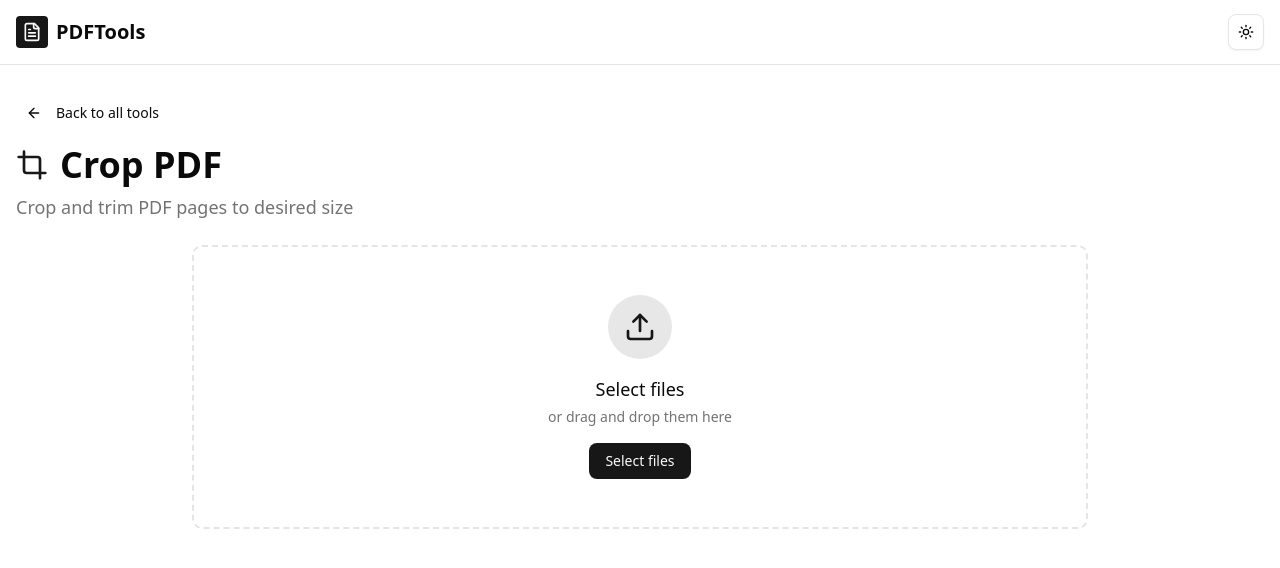
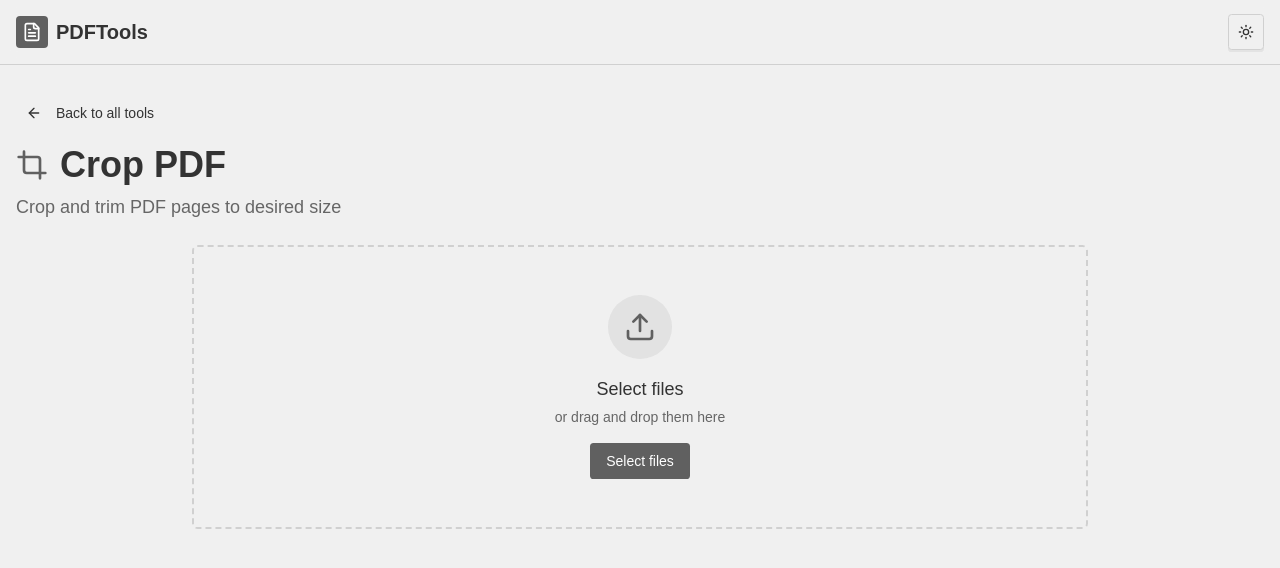
Before and after one commit to peterdinis/PDF-Tools, a Next.js app: page /crop in a window 1280 px wide. Shown: the top 568 px of the page. Built offline with nearby package versions, Linux system fonts and the light colour scheme.

Commit message:
feat: Update thing and preload

```diff
--- a/app/globals.css
+++ b/app/globals.css
@@ -3,113 +3,165 @@
 
 @custom-variant dark (&:is(.dark *));
 
+:root {
+  --background: oklch(0.9551 0 0);
+  --foreground: oklch(0.3211 0 0);
+  --card: oklch(0.9702 0 0);
+  --card-foreground: oklch(0.3211 0 0);
+  --popover: oklch(0.9702 0 0);
+  --popover-foreground: oklch(0.3211 0 0);
+  --primary: oklch(0.4891 0 0);
+  --primary-foreground: oklch(1.0000 0 0);
+  --secondary: oklch(0.9067 0 0);
+  --secondary-foreground: oklch(0.3211 0 0);
+  --muted: oklch(0.8853 0 0);
+  --muted-foreground: oklch(0.5103 0 0);
+  --accent: oklch(0.8078 0 0);
+  --accent-foreground: oklch(0.3211 0 0);
+  --destructive: oklch(0.5594 0.1900 25.8625);
+  --destructive-foreground: oklch(1.0000 0 0);
+  --border: oklch(0.8576 0 0);
+  --input: oklch(0.9067 0 0);
+  --ring: oklch(0.4891 0 0);
+  --chart-1: oklch(0.4891 0 0);
+  --chart-2: oklch(0.4863 0.0361 196.0278);
+  --chart-3: oklch(0.6534 0 0);
+  --chart-4: oklch(0.7316 0 0);
+  --chart-5: oklch(0.8078 0 0);
+  --sidebar: oklch(0.9370 0 0);
+  --sidebar-foreground: oklch(0.3211 0 0);
+  --sidebar-primary: oklch(0.4891 0 0);
+  --sidebar-primary-foreground: oklch(1.0000 0 0);
+  --sidebar-accent: oklch(0.8078 0 0);
+  --sidebar-accent-foreground: oklch(0.3211 0 0);
+  --sidebar-border: oklch(0.8576 0 0);
+  --sidebar-ring: oklch(0.4891 0 0);
+  --font-sans: Montserrat, sans-serif;
+  --font-serif: Georgia, serif;
+  --font-mono: Fira Code, monospace;
+  --radius: 0.35rem;
+  --shadow-x: 0px;
+  --shadow-y: 2px;
+  --shadow-blur: 0px;
+  --shadow-spread: 0px;
+  --shadow-opacity: 0.15;
+  --shadow-color: hsl(0 0% 20% / 0.1);
+  --shadow-2xs: 0px 2px 0px 0px hsl(0 0% 20% / 0.07);
+  --shadow-xs: 0px 2px 0px 0px hsl(0 0% 20% / 0.07);
+  --shadow-sm: 0px 2px 0px 0px hsl(0 0% 20% / 0.15), 0px 1px 2px -1px hsl(0 0% 20% / 0.15);
+  --shadow: 0px 2px 0px 0px hsl(0 0% 20% / 0.15), 0px 1px 2px -1px hsl(0 0% 20% / 0.15);
+  --shadow-md: 0px 2px 0px 0px hsl(0 0% 20% / 0.15), 0px 2px 4px -1px hsl(0 0% 20% / 0.15);
+  --shadow-lg: 0px 2px 0px 0px hsl(0 0% 20% / 0.15), 0px 4px 6px -1px hsl(0 0% 20% / 0.15);
+  --shadow-xl: 0px 2px 0px 0px hsl(0 0% 20% / 0.15), 0px 8px 10px -1px hsl(0 0% 20% / 0.15);
+  --shadow-2xl: 0px 2px 0px 0px hsl(0 0% 20% / 0.38);
+  --tracking-normal: 0em;
+  --spacing: 0.25rem;
+}
+
+.dark {
+  --background: oklch(0.2178 0 0);
+  --foreground: oklch(0.8853 0 0);
+  --card: oklch(0.2435 0 0);
+  --card-foreground: oklch(0.8853 0 0);
+  --popover: oklch(0.2435 0 0);
+  --popover-foreground: oklch(0.8853 0 0);
+  --primary: oklch(0.7058 0 0);
+  --primary-foreground: oklch(0.2178 0 0);
+  --secondary: oklch(0.3092 0 0);
+  --secondary-foreground: oklch(0.8853 0 0);
+  --muted: oklch(0.2850 0 0);
+  --muted-foreground: oklch(0.5999 0 0);
+  --accent: oklch(0.3715 0 0);
+  --accent-foreground: oklch(0.8853 0 0);
+  --destructive: oklch(0.6591 0.1530 22.1703);
+  --destructive-foreground: oklch(1.0000 0 0);
+  --border: oklch(0.3290 0 0);
+  --input: oklch(0.3092 0 0);
+  --ring: oklch(0.7058 0 0);
+  --chart-1: oklch(0.7058 0 0);
+  --chart-2: oklch(0.6714 0.0339 206.3482);
+  --chart-3: oklch(0.5452 0 0);
+  --chart-4: oklch(0.4604 0 0);
+  --chart-5: oklch(0.3715 0 0);
+  --sidebar: oklch(0.2393 0 0);
+  --sidebar-foreground: oklch(0.8853 0 0);
+  --sidebar-primary: oklch(0.7058 0 0);
+  --sidebar-primary-foreground: oklch(0.2178 0 0);
+  --sidebar-accent: oklch(0.3715 0 0);
+  --sidebar-accent-foreground: oklch(0.8853 0 0);
+  --sidebar-border: oklch(0.3290 0 0);
+  --sidebar-ring: oklch(0.7058 0 0);
+  --font-sans: Inter, sans-serif;
+  --font-serif: Georgia, serif;
+  --font-mono: Fira Code, monospace;
+  --radius: 0.35rem;
+  --shadow-x: 0px;
+  --shadow-y: 2px;
+  --shadow-blur: 0px;
+  --shadow-spread: 0px;
+  --shadow-opacity: 0.15;
+  --shadow-color: hsl(0 0% 20% / 0.1);
+  --shadow-2xs: 0px 2px 0px 0px hsl(0 0% 20% / 0.07);
+  --shadow-xs: 0px 2px 0px 0px hsl(0 0% 20% / 0.07);
+  --shadow-sm: 0px 2px 0px 0px hsl(0 0% 20% / 0.15), 0px 1px 2px -1px hsl(0 0% 20% / 0.15);
+  --shadow: 0px 2px 0px 0px hsl(0 0% 20% / 0.15), 0px 1px 2px -1px hsl(0 0% 20% / 0.15);
+  --shadow-md: 0px 2px 0px 0px hsl(0 0% 20% / 0.15), 0px 2px 4px -1px hsl(0 0% 20% / 0.15);
+  --shadow-lg: 0px 2px 0px 0px hsl(0 0% 20% / 0.15), 0px 4px 6px -1px hsl(0 0% 20% / 0.15);
+  --shadow-xl: 0px 2px 0px 0px hsl(0 0% 20% / 0.15), 0px 8px 10px -1px hsl(0 0% 20% / 0.15);
+  --shadow-2xl: 0px 2px 0px 0px hsl(0 0% 20% / 0.38);
+}
+
 @theme inline {
   --color-background: var(--background);
   --color-foreground: var(--foreground);
-  --font-sans: var(--font-geist-sans);
-  --font-mono: var(--font-geist-mono);
+  --color-card: var(--card);
+  --color-card-foreground: var(--card-foreground);
+  --color-popover: var(--popover);
+  --color-popover-foreground: var(--popover-foreground);
+  --color-primary: var(--primary);
+  --color-primary-foreground: var(--primary-foreground);
+  --color-secondary: var(--secondary);
+  --color-secondary-foreground: var(--secondary-foreground);
+  --color-muted: var(--muted);
+  --color-muted-foreground: var(--muted-foreground);
+  --color-accent: var(--accent);
+  --color-accent-foreground: var(--accent-foreground);
+  --color-destructive: var(--destructive);
+  --color-destructive-foreground: var(--destructive-foreground);
+  --color-border: var(--border);
+  --color-input: var(--input);
+  --color-ring: var(--ring);
+  --color-chart-1: var(--chart-1);
+  --color-chart-2: var(--chart-2);
+  --color-chart-3: var(--chart-3);
+  --color-chart-4: var(--chart-4);
+  --color-chart-5: var(--chart-5);
+  --color-sidebar: var(--sidebar);
+  --color-sidebar-foreground: var(--sidebar-foreground);
+  --color-sidebar-primary: var(--sidebar-primary);
+  --color-sidebar-primary-foreground: var(--sidebar-primary-foreground);
+  --color-sidebar-accent: var(--sidebar-accent);
+  --color-sidebar-accent-foreground: var(--sidebar-accent-foreground);
+  --color-sidebar-border: var(--sidebar-border);
   --color-sidebar-ring: var(--sidebar-ring);
-  --color-sidebar-border: var(--sidebar-border);
-  --color-sidebar-accent-foreground: var(--sidebar-accent-foreground);
-  --color-sidebar-accent: var(--sidebar-accent);
-  --color-sidebar-primary-foreground: var(--sidebar-primary-foreground);
-  --color-sidebar-primary: var(--sidebar-primary);
-  --color-sidebar-foreground: var(--sidebar-foreground);
-  --color-sidebar: var(--sidebar);
-  --color-chart-5: var(--chart-5);
-  --color-chart-4: var(--chart-4);
-  --color-chart-3: var(--chart-3);
-  --color-chart-2: var(--chart-2);
-  --color-chart-1: var(--chart-1);
-  --color-ring: var(--ring);
-  --color-input: var(--input);
-  --color-border: var(--border);
-  --color-destructive: var(--destructive);
-  --color-accent-foreground: var(--accent-foreground);
-  --color-accent: var(--accent);
-  --color-muted-foreground: var(--muted-foreground);
-  --color-muted: var(--muted);
-  --color-secondary-foreground: var(--secondary-foreground);
-  --color-secondary: var(--secondary);
-  --color-primary-foreground: var(--primary-foreground);
-  --color-primary: var(--primary);
-  --color-popover-foreground: var(--popover-foreground);
-  --color-popover: var(--popover);
-  --color-card-foreground: var(--card-foreground);
-  --color-card: var(--card);
+
+  --font-sans: var(--font-sans);
+  --font-mono: var(--font-mono);
+  --font-serif: var(--font-serif);
+
   --radius-sm: calc(var(--radius) - 4px);
   --radius-md: calc(var(--radius) - 2px);
   --radius-lg: var(--radius);
   --radius-xl: calc(var(--radius) + 4px);
-}
 
-:root {
-  --radius: 0.625rem;
-  --background: oklch(1 0 0);
-  --foreground: oklch(0.145 0 0);
-  --card: oklch(1 0 0);
-  --card-foreground: oklch(0.145 0 0);
-  --popover: oklch(1 0 0);
-  --popover-foreground: oklch(0.145 0 0);
-  --primary: oklch(0.205 0 0);
-  --primary-foreground: oklch(0.985 0 0);
-  --secondary: oklch(0.97 0 0);
-  --secondary-foreground: oklch(0.205 0 0);
-  --muted: oklch(0.97 0 0);
-  --muted-foreground: oklch(0.556 0 0);
-  --accent: oklch(0.97 0 0);
-  --accent-foreground: oklch(0.205 0 0);
-  --destructive: oklch(0.577 0.245 27.325);
-  --border: oklch(0.922 0 0);
-  --input: oklch(0.922 0 0);
-  --ring: oklch(0.708 0 0);
-  --chart-1: oklch(0.646 0.222 41.116);
-  --chart-2: oklch(0.6 0.118 184.704);
-  --chart-3: oklch(0.398 0.07 227.392);
-  --chart-4: oklch(0.828 0.189 84.429);
-  --chart-5: oklch(0.769 0.188 70.08);
-  --sidebar: oklch(0.985 0 0);
-  --sidebar-foreground: oklch(0.145 0 0);
-  --sidebar-primary: oklch(0.205 0 0);
-  --sidebar-primary-foreground: oklch(0.985 0 0);
-  --sidebar-accent: oklch(0.97 0 0);
-  --sidebar-accent-foreground: oklch(0.205 0 0);
-  --sidebar-border: oklch(0.922 0 0);
-  --sidebar-ring: oklch(0.708 0 0);
-}
-
-.dark {
-  --background: oklch(0.145 0 0);
-  --foreground: oklch(0.985 0 0);
-  --card: oklch(0.205 0 0);
-  --card-foreground: oklch(0.985 0 0);
-  --popover: oklch(0.205 0 0);
-  --popover-foreground: oklch(0.985 0 0);
-  --primary: oklch(0.922 0 0);
-  --primary-foreground: oklch(0.205 0 0);
-  --secondary: oklch(0.269 0 0);
-  --secondary-foreground: oklch(0.985 0 0);
-  --muted: oklch(0.269 0 0);
-  --muted-foreground: oklch(0.708 0 0);
-  --accent: oklch(0.269 0 0);
-  --accent-foreground: oklch(0.985 0 0);
-  --destructive: oklch(0.704 0.191 22.216);
-  --border: oklch(1 0 0 / 10%);
-  --input: oklch(1 0 0 / 15%);
-  --ring: oklch(0.556 0 0);
-  --chart-1: oklch(0.488 0.243 264.376);
-  --chart-2: oklch(0.696 0.17 162.48);
-  --chart-3: oklch(0.769 0.188 70.08);
-  --chart-4: oklch(0.627 0.265 303.9);
-  --chart-5: oklch(0.645 0.246 16.439);
-  --sidebar: oklch(0.205 0 0);
-  --sidebar-foreground: oklch(0.985 0 0);
-  --sidebar-primary: oklch(0.488 0.243 264.376);
-  --sidebar-primary-foreground: oklch(0.985 0 0);
-  --sidebar-accent: oklch(0.269 0 0);
-  --sidebar-accent-foreground: oklch(0.985 0 0);
-  --sidebar-border: oklch(1 0 0 / 10%);
-  --sidebar-ring: oklch(0.556 0 0);
+  --shadow-2xs: var(--shadow-2xs);
+  --shadow-xs: var(--shadow-xs);
+  --shadow-sm: var(--shadow-sm);
+  --shadow: var(--shadow);
+  --shadow-md: var(--shadow-md);
+  --shadow-lg: var(--shadow-lg);
+  --shadow-xl: var(--shadow-xl);
+  --shadow-2xl: var(--shadow-2xl);
 }
 
 @layer base {
--- a/app/layout.tsx
+++ b/app/layout.tsx
@@ -3,6 +3,8 @@ import { Geist, Geist_Mono } from "next/font/google";
 import "./globals.css";
 import { ThemeProvider } from "@/components/providers/theme-provider";
 import { ScrollToTop } from "@/components/shared/ScrollToTop";
+import { Suspense } from "react";
+import { LoadingOverlay } from "@/components/shared/LoadingOverlay";
 
 const geistSans = Geist({
   variable: "--font-geist-sans",
@@ -47,6 +49,7 @@ export default function RootLayout({
       <body
         className={`${geistSans.variable} ${geistMono.variable} antialiased`}
       >
+        <Suspense fallback={<LoadingOverlay isVisible={true} />}>
           <ThemeProvider
             attribute="class"
             defaultTheme="system"
@@ -56,6 +59,7 @@ export default function RootLayout({
             {children}
             <ScrollToTop />
           </ThemeProvider>
+        </Suspense>
       </body>
     </html>
   );
--- /dev/null
+++ b/app/loading.tsx
@@ -0,0 +1,10 @@
+"use client"
+
+import { LoadingOverlay } from "@/components/shared/LoadingOverlay"
+import { FC } from "react"
+
+const Loading: FC = () => {
+    return <LoadingOverlay isVisible={true} />
+}
+
+export default Loading
--- /dev/null
+++ b/components/shared/LoadingOverlay.tsx
@@ -0,0 +1,179 @@
+"use client";
+
+import { motion, AnimatePresence } from "framer-motion";
+import { Loader2, FileText, CheckCircle, AlertCircle } from "lucide-react";
+
+interface LoadingStep {
+  id: string;
+  label: string;
+  status: 'pending' | 'loading' | 'success' | 'error';
+  progress?: number;
+}
+
+interface LoadingOverlayProps {
+  isVisible: boolean;
+  title?: string;
+  subtitle?: string;
+  steps?: LoadingStep[];
+  currentStepIndex?: number;
+  totalProgress?: number;
+  onCancel?: () => void;
+}
+
+export const LoadingOverlay = ({
+  isVisible,
+  title = "Processing PDF",
+  subtitle = "Please wait while we process your document...",
+  steps = [],
+  currentStepIndex = 0,
+  totalProgress = 0,
+  onCancel,
+}: LoadingOverlayProps) => {
+  return (
+    <AnimatePresence>
+      {isVisible && (
+        <motion.div
+          initial={{ opacity: 0 }}
+          animate={{ opacity: 1 }}
+          exit={{ opacity: 0 }}
+          className="fixed inset-0 z-50 flex items-center justify-center bg-background/80 backdrop-blur-sm"
+        >
+          <motion.div
+            initial={{ scale: 0.9, opacity: 0, y: 20 }}
+            animate={{ scale: 1, opacity: 1, y: 0 }}
+            exit={{ scale: 0.9, opacity: 0, y: 20 }}
+            transition={{ type: "spring", damping: 25 }}
+            className="relative w-full max-w-md overflow-hidden rounded-xl border bg-card p-6 shadow-2xl"
+          >
+            {/* Header */}
+            <div className="mb-6 flex items-center gap-3">
+              <motion.div
+                animate={{ rotate: 360 }}
+                transition={{ duration: 2, repeat: Infinity, ease: "linear" }}
+                className="flex h-12 w-12 items-center justify-center rounded-full bg-primary/10"
+              >
+                <FileText className="h-6 w-6 text-primary" />
+              </motion.div>
+
+              <div className="flex-1">
+                <h3 className="text-lg font-semibold text-foreground">
+                  {title}
+                </h3>
+                <p className="text-sm text-muted-foreground">{subtitle}</p>
+              </div>
+            </div>
+
+            {/* Progress Bar */}
+            {totalProgress > 0 && (
+              <div className="mb-6">
+                <div className="mb-2 flex justify-between text-sm">
+                  <span className="text-muted-foreground">Overall Progress</span>
+                  <span className="font-medium text-foreground">
+                    {Math.round(totalProgress)}%
+                  </span>
+                </div>
+                <div className="h-2 overflow-hidden rounded-full bg-muted">
+                  <motion.div
+                    initial={{ width: "0%" }}
+                    animate={{ width: `${totalProgress}%` }}
+                    transition={{ type: "spring", damping: 30 }}
+                    className="h-full rounded-full bg-linear-to-r from-primary to-primary/70"
+                  />
+                </div>
+              </div>
+            )}
+
+            {/* Steps */}
+            {steps.length > 0 && (
+              <div className="mb-6 space-y-3">
+                {steps.map((step, index) => (
+                  <motion.div
+                    key={step.id}
+                    initial={{ opacity: 0, x: -20 }}
+                    animate={{ opacity: 1, x: 0 }}
+                    transition={{ delay: index * 0.1 }}
+                    className={`flex items-center gap-3 rounded-lg p-3 ${
+                      index === currentStepIndex
+                        ? "bg-primary/5 border border-primary/20"
+                        : "bg-muted/30"
+                    }`}
+                  >
+                    {/* Status Icon */}
+                    <div className="flex h-8 w-8 items-center justify-center">
+                      {step.status === 'pending' && (
+                        <div className="h-3 w-3 rounded-full border-2 border-muted-foreground/30" />
+                      )}
+                      {step.status === 'loading' && (
+                        <motion.div
+                          animate={{ rotate: 360 }}
+                          transition={{ duration: 1, repeat: Infinity, ease: "linear" }}
+                        >
+                          <Loader2 className="h-4 w-4 text-primary" />
+                        </motion.div>
+                      )}
+                      {step.status === 'success' && (
+                        <CheckCircle className="h-5 w-5 text-green-500" />
+                      )}
+                      {step.status === 'error' && (
+                        <AlertCircle className="h-5 w-5 text-destructive" />
+                      )}
+                    </div>
+
+                    {/* Step Label */}
+                    <div className="flex-1">
+                      <p className="text-sm font-medium text-foreground">
+                        {step.label}
+                      </p>
+                      {step.progress !== undefined && (
+                        <div className="mt-1 h-1 overflow-hidden rounded-full bg-muted">
+                          <motion.div
+                            initial={{ width: "0%" }}
+                            animate={{ width: `${step.progress}%` }}
+                            className="h-full rounded-full bg-primary"
+                          />
+                        </div>
+                      )}
+                    </div>
+                  </motion.div>
+                ))}
+              </div>
+            )}
+
+            {/* Animated Dots */}
+            {!steps.length && (
+              <div className="mb-6 flex justify-center gap-2">
+                {[0, 1, 2].map((i) => (
+                  <motion.div
+                    key={i}
+                    className="h-2 w-2 rounded-full bg-primary"
+                    animate={{
+                      scale: [1, 1.5, 1],
+                      opacity: [0.3, 1, 0.3],
+                    }}
+                    transition={{
+                      duration: 1.2,
+                      repeat: Infinity,
+                      delay: i * 0.2,
+                    }}
+                  />
+                ))}
+              </div>
+            )}
+
+            {/* Cancel Button */}
+            {onCancel && (
+              <motion.button
+                whileHover={{ scale: 1.02 }}
+                whileTap={{ scale: 0.98 }}
+                onClick={onCancel}
+                className="w-full rounded-lg border border-border bg-background px-4 py-2.5 text-sm font-medium text-muted-foreground transition-colors hover:bg-muted hover:text-foreground"
+              >
+                Cancel
+              </motion.button>
+            )}
+          </motion.div>
+        </motion.div>
+      )}
+    </AnimatePresence>
+  );
+};
```
Lines whose indentation alone changed are shown as unchanged.
